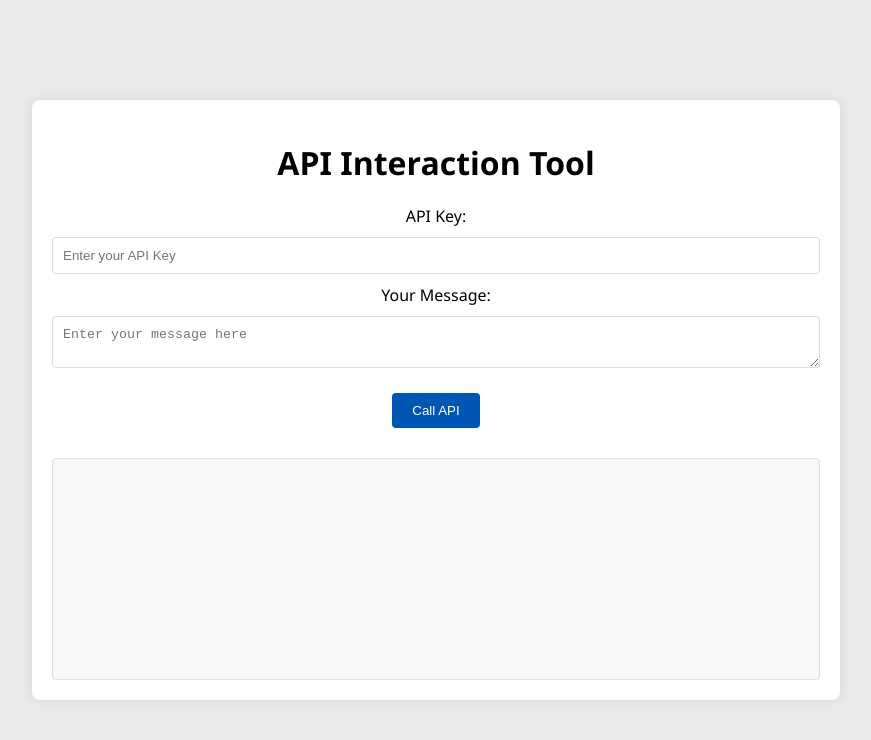
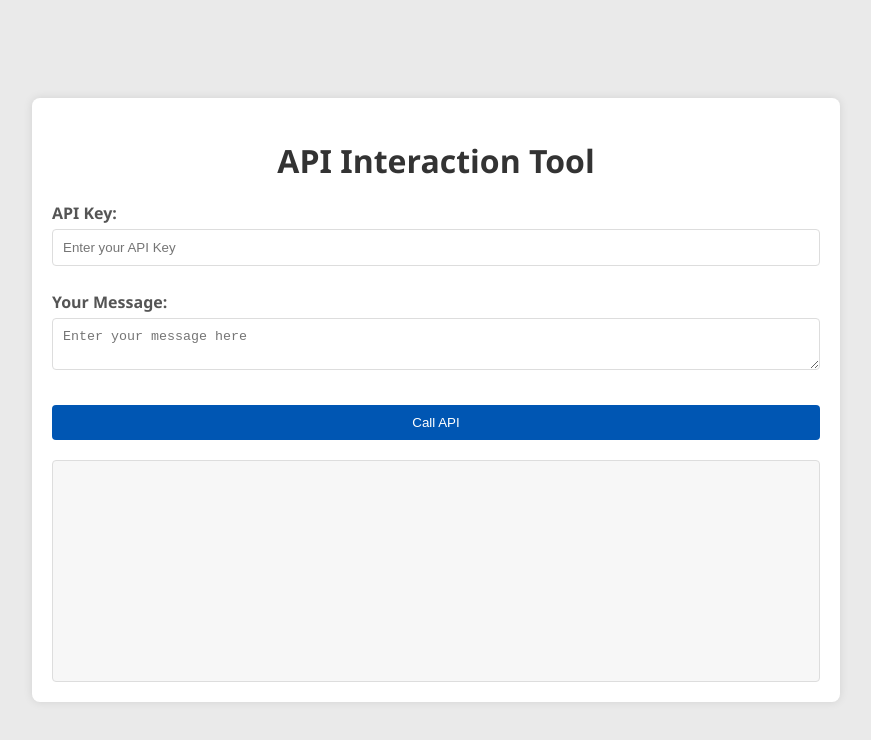
Before and after one commit to sp12102001/api-query-framework, a plain HTML site: page index.html in a window 1280 px wide. Shown: the whole page, without its empty margins (204-1075 px from the left). Drawn offline with Linux system fonts and the light colour scheme.

Commit message:
Update styles.css

```diff
--- a/styles.css
+++ b/styles.css
@@ -18,24 +18,43 @@ body {
     text-align: center;
 }
 
+h1 {
+    color: #333;
+    margin-bottom: 20px;
+}
+
+.input-field {
+    margin-bottom: 15px;
+    text-align: left;
+}
+
+label {
+    display: block;
+    margin-bottom: 5px;
+    font-weight: bold;
+    color: #555;
+}
+
 input[type="text"], textarea {
     width: 100%;
     padding: 10px;
-    margin: 10px 0;
+    margin-bottom: 10px;
     border: 1px solid #ddd;
     border-radius: 4px;
-    box-sizing: border-box; /* Added for consistent sizing */
+    box-sizing: border-box;
 }
 
 button {
     background-color: #0056b3;
     color: white;
     padding: 10px 20px;
-    margin: 10px 0;
     border: none;
     border-radius: 4px;
     cursor: pointer;
     transition: background-color 0.3s ease;
+    display: block; /* Center button */
+    width: 100%;
+    margin-top: 20px;
 }
 
 button:hover {
@@ -49,6 +68,6 @@ button:hover {
     background-color: #f7f7f7;
     border-radius: 4px;
     text-align: left;
-    height: 200px; /* Set a fixed height */
-    overflow-y: auto; /* Add scroll for overflow */
+    height: 200px;
+    overflow-y: auto;
 }
```
